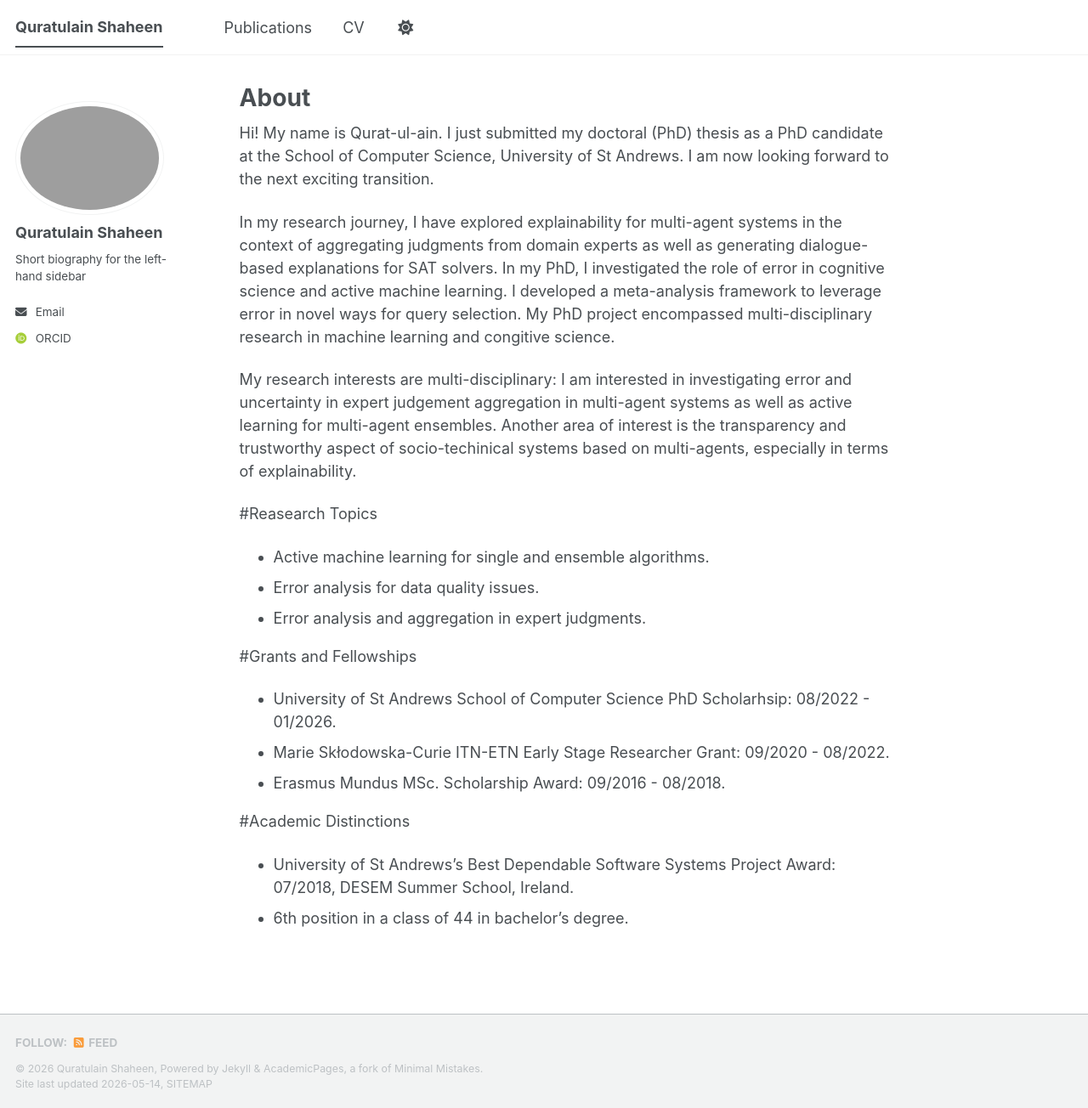
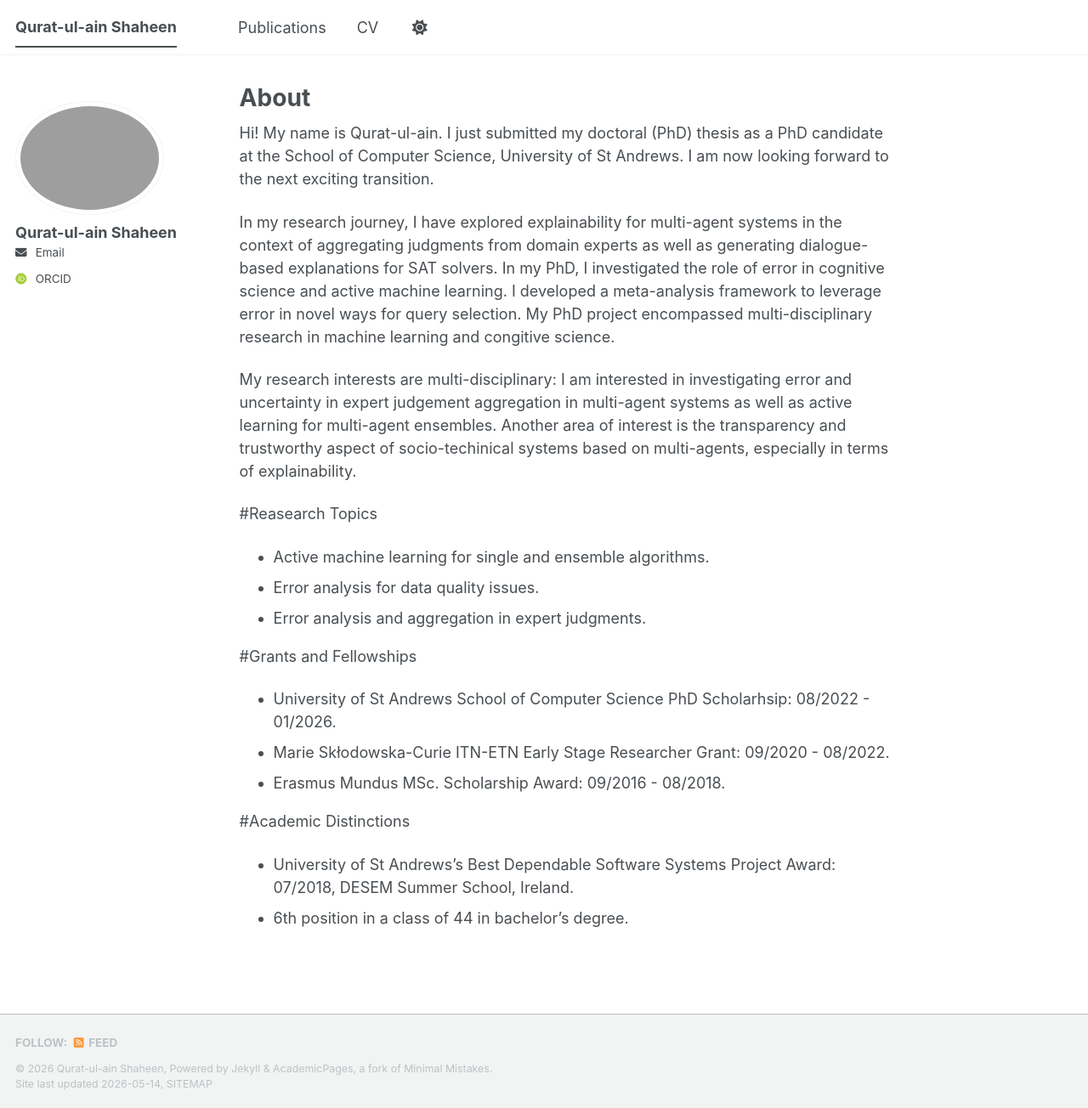
Before and after one commit to QuratulainS/QuratulainS.github.io, a Jekyll site: the page built from _pages/about.md, in a window 1280 px wide and 1304 px high. Shown: the whole window at 85% size. Built offline with Jekyll 4.4.1, drawn with Linux system fonts in a browser that asks for light colours; some web fonts are replaced; a script bundle is joined from its source files by our own code; library files that are not in the unit come from our copies.

Commit message:
Update _config.yml
more updates

```diff
--- a/_config.yml
+++ b/_config.yml
@@ -9,10 +9,10 @@
 # Basic Site Settings
 locale                   : "en-US"
 site_theme               : "default" # The available themes options are "default", "air", "sunrise", "mint", "dirt" and "contrast"
-title                    : "Quratulain Shaheen"
+title                    : "Qurat-ul-ain Shaheen"
 title_separator          : "-"
-name                     : &name "Quratulain Shaheen"
-description              : &description "Quratulain's Academic Portfolio"   # Update this with a general description of your site, this is the default if not overridden by a page
+name                     : &name "Qurat-ul-ain Shaheen"
+description              : &description "Qurat-ul-ain's Homepage"   # Update this with a general description of your site, this is the default if not overridden by a page
 url                      : https://QuratulainS.github.io # The base hostname & protocol for your site e.g. "https://[your GitHub username].github.io",
                                                            # or if you already have some other page hosted on Github then use "https://[your GitHub username].github.io/[Your Repo Name]"
 baseurl                  : "" # the subpath of your site, e.g. "/blog"
@@ -24,9 +24,9 @@ repository               : "QuratulainS/QuratulainS.github.io"
 author:
   # Biographic information
   #avatar           : "profile.png"
-  name             : "Quratulain Shaheen"
+  name             : "Qurat-ul-ain Shaheen"
   pronouns         : # example: "she/her"
-  bio              : "Short biography for the left-hand sidebar"
+  #bio              : "Short biography for the left-hand sidebar"
   #location         : "Earth"
   #employer         : "Red Brick University"
   uri              : # URL
@@ -83,13 +83,13 @@ author:
   #zhihu            : # Username
 
 # Publication Category - The following the list of publication categories and their headings
-publication_category:
+#publication_category:
   #books:
     #title: 'Books'
-  manuscripts:
-    title: 'Journal Articles'
-  conferences:
-    title: 'Conference Papers'
+  #manuscripts:
+    #title: 'Journal Articles'
+  #conferences:
+    #title: 'Conference Papers'
 
 # Site Settings
 teaser                   :  # filename of teaser fallback teaser image placed in /images/ for social media previews
```
